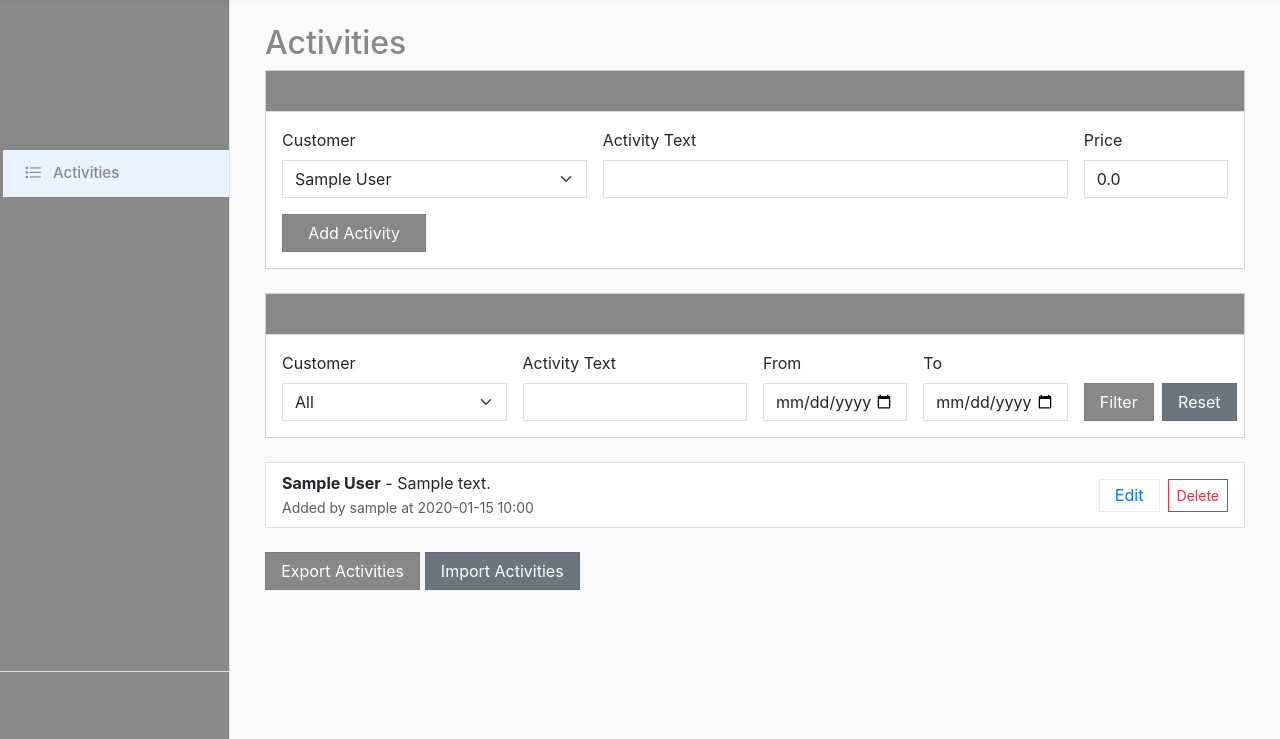
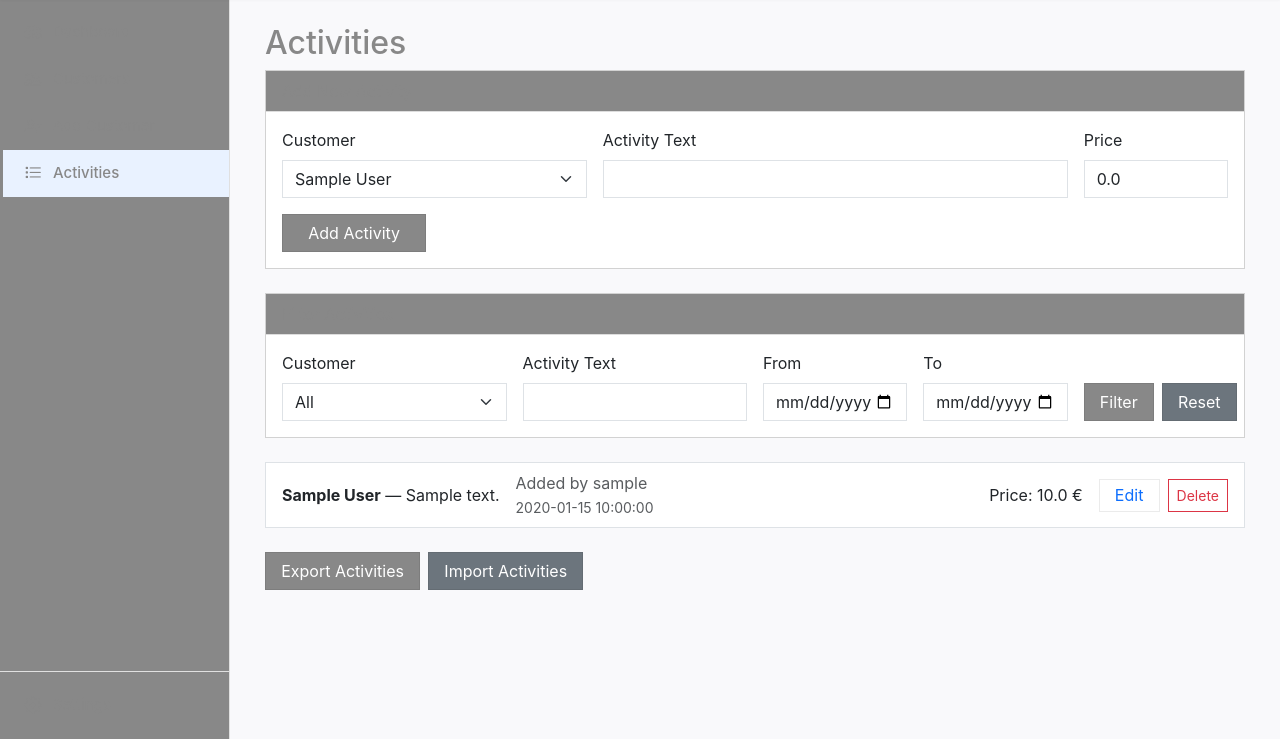
Before and after one commit to RobertMochnacky/kartoteka, a Flask app: page /activities in a window 1280 px wide. Shown: the part 61-800 px from the top of the page. Run offline with Flask 3, Linux system fonts and the light colour scheme; a user stored in the database is signed in; tables that the repository leaves empty hold one stand-in row (values such as "Sample post").

Commit message:
Update activities.html

```diff
--- a/app/templates/activities.html
+++ b/app/templates/activities.html
@@ -50,9 +50,7 @@
         <select class="form-select rounded-0" name="customer_id" id="customer_id">
           <option value="">{{ _("All") }}</option>
           {% for customer in customers %}
-                        <option value="{{ customer.id }}" {% if filter_customer_id == customer.id %}selected{% endif %}>
-                            {{ customer.name }}
-                        </option>
+            <option value="{{ customer.id }}" {% if filter_customer_id == customer.id %}selected{% endif %}>{{ customer.name }}</option>
           {% endfor %}
         </select>
       </div>
@@ -82,35 +80,57 @@
 {% if activities %}
 <ul class="list-group rounded-0">
   {% for act in activities %}
-    <li class="list-group-item d-flex align-items-center rounded-0" id="activity-{{ act.id }}">
-        <!-- Activity Text + Inline Edit Form -->
-        <div class="flex-grow-1">
-            <span class="text-content">
-                <strong>{{ act.customer.name }}</strong> - {{ act.text }}
-                <br>
-                <small class="text-muted">{{ _("Added by") }} {{ act.creator.username }} {{ _("at") }} {{ act.timestamp.strftime('%Y-%m-%d %H:%M') }}</small>
-            </span>
+  <li class="list-group-item rounded-0 d-flex flex-column" id="activity-{{ act.id }}">
 
-            <!-- Inline Edit Form (hidden initially) -->
-            <div class="inline-edit-form d-none d-flex gap-2 mt-1 align-items-center">
+    <!-- View Mode -->
+    <div class="activity-view d-flex justify-content-between align-items-center w-100">
+      <div class="d-flex flex-grow-1 gap-3 align-items-center">
+
+        <!-- Column 1: Customer + Text -->
+        <div class="flex-grow-2">
+          <strong>{{ act.customer.name }}</strong> — {{ act.text }}
+        </div>
+
+        <!-- Column 2: Added By / Timestamp -->
+        <div class="text-muted flex-grow-1" style="min-width: 180px;">
+          {{ _("Added by") }} {{ act.creator.username }}<br>
+          <small>{{ act.timestamp.strftime('%Y-%m-%d %H:%M:%S') }}</small>
+        </div>
+
+        <!-- Column 3: Price -->
+        <div class="text-end flex-grow-0" style="min-width: 100px;">
+          {{ _("Price") }}: {{ act.price | round(2) }} €
+        </div>
+      </div>
+
+      <!-- Edit/Delete Buttons -->
+      <div class="d-flex gap-2 ms-3">
+        <button type="button" class="btn btn-outline-primary btn-sm rounded-0 edit-btn">{{ _("Edit") }}</button>
+        <a href="{{ url_for('main.delete_activity', activity_id=act.id) }}"
+           class="btn btn-outline-danger btn-sm rounded-0"
+           onclick="return confirm('{{ _("Are you sure?") }}');">{{ _("Delete") }}</a>
+      </div>
+    </div>
+
+    <!-- Inline Edit Mode -->
+    <div class="inline-edit-form d-none d-flex flex-wrap justify-content-between align-items-center w-100 mt-2">
+      <div class="d-flex flex-grow-1 gap-3 align-items-center">
         <select name="customer_id" class="form-select form-select-sm rounded-0" style="width: 150px;">
-                    {% for customer in customers %}
-                        <option value="{{ customer.id }}" {% if customer.id == act.customer.id %}selected{% endif %}>{{ customer.name }}</option>
+          {% for c in customers %}
+            <option value="{{ c.id }}" {% if c.id == act.customer.id %}selected{% endif %}>{{ c.name }}</option>
           {% endfor %}
         </select>
-                <input type="text" name="text" class="form-control form-control-sm rounded-0" value="{{ act.text }}" required>
-                <input type="number" step="0.01" name="price" class="form-control form-control-sm rounded-0" value="{{ act.price }}">
+        <input type="text" name="text" class="form-control form-control-sm flex-grow-2 rounded-0"
+               value="{{ act.text }}" required>
+        <input type="number" step="0.01" name="price" class="form-control form-control-sm flex-grow-0 rounded-0 w-auto"
+               value="{{ act.price | round(2) }}">
+      </div>
+      <div class="d-flex gap-1 mt-2 mt-md-0 ms-2">
         <button type="button" class="btn btn-success btn-sm rounded-0 save-btn" data-id="{{ act.id }}">{{ _("Save") }}</button>
         <button type="button" class="btn btn-secondary btn-sm rounded-0 cancel-btn">{{ _("Cancel") }}</button>
       </div>
     </div>
 
-        <!-- Edit/Delete Buttons -->
-        <div class="d-flex gap-2 ms-2">
-            <button type="button" class="btn btn-outline-primary btn-sm rounded-0 edit-btn">{{ _("Edit") }}</button>
-            <a href="{{ url_for('main.delete_activity', activity_id=act.id) }}"
-               class="btn btn-outline-danger btn-sm rounded-0" onclick="return confirm('{{ _("Are you sure?") }}');">{{ _("Delete") }}</a>
-        </div>
   </li>
   {% endfor %}
 </ul>
@@ -118,7 +138,8 @@
 <p>{{ _("No activities found.") }}</p>
 {% endif %}
 
-<div class="mt-4">
+<!-- Export / Import Buttons -->
+<div class="mt-4 d-flex flex-wrap gap-2">
   <a href="{{ url_for('main.export_activities') }}" class="btn btn-primary rounded-0">{{ _("Export Activities") }}</a>
   <a href="{{ url_for('main.import_activities') }}" class="btn btn-secondary rounded-0">{{ _("Import Activities") }}</a>
 </div>
@@ -128,24 +149,25 @@
 <!-- ========================= -->
 <script>
 document.addEventListener("DOMContentLoaded", function() {
+  // Enable edit mode
   document.querySelectorAll(".edit-btn").forEach(btn => {
     btn.addEventListener("click", function() {
       const li = btn.closest("li");
-            li.querySelector(".text-content").classList.add("d-none");
-            li.querySelector(".d-flex.ms-2").classList.add("d-none"); // hide edit/delete buttons
+      li.querySelector(".activity-view").classList.add("d-none");
       li.querySelector(".inline-edit-form").classList.remove("d-none");
     });
   });
 
+  // Cancel edit
   document.querySelectorAll(".cancel-btn").forEach(btn => {
     btn.addEventListener("click", function() {
       const li = btn.closest("li");
-            li.querySelector(".text-content").classList.remove("d-none");
-            li.querySelector(".d-flex.ms-2").classList.remove("d-none");
       li.querySelector(".inline-edit-form").classList.add("d-none");
+      li.querySelector(".activity-view").classList.remove("d-none");
     });
   });
 
+  // Save edits
   document.querySelectorAll(".save-btn").forEach(btn => {
     btn.addEventListener("click", function() {
       const li = btn.closest("li");
@@ -153,6 +175,7 @@ document.addEventListener("DOMContentLoaded", function() {
       const customer_id = li.querySelector("select[name='customer_id']").value;
       const text = li.querySelector("input[name='text']").value;
       const price = li.querySelector("input[name='price']").value;
+
       formData.append("customer_id", customer_id);
       formData.append("text", text);
       formData.append("price", price);
@@ -160,19 +183,16 @@ document.addEventListener("DOMContentLoaded", function() {
       fetch(`/edit_activity_ajax/${btn.dataset.id}`, {
         method: "POST",
         body: formData,
-            }).then(response => response.json())
+      })
+      .then(response => response.json())
       .then(data => {
         if (data.success) {
-                      li.querySelector(".text-content").innerHTML =
-                          `<strong>${data.customer_name}</strong> - ${data.text} - {{ _("Price") }}: ${parseFloat(data.price).toFixed(2)}
-                          <br><small class="text-muted">{{ _("Added by") }} ${data.creator_username} {{ _("at") }} ${data.timestamp}</small>`;
-                      li.querySelector(".text-content").classList.remove("d-none");
-                      li.querySelector(".inline-edit-form").classList.add("d-none");
-                      li.querySelector(".d-flex.ms-2").classList.remove("d-none");
+          location.reload();
         } else {
-                      alert(data.message);
+          alert(data.message || "{{ _('Error updating activity') }}");
         }
-              });
+      })
+      .catch(() => alert("{{ _('Error updating activity') }}"));
     });
   });
 });
```
Lines whose indentation alone changed are shown as unchanged.
